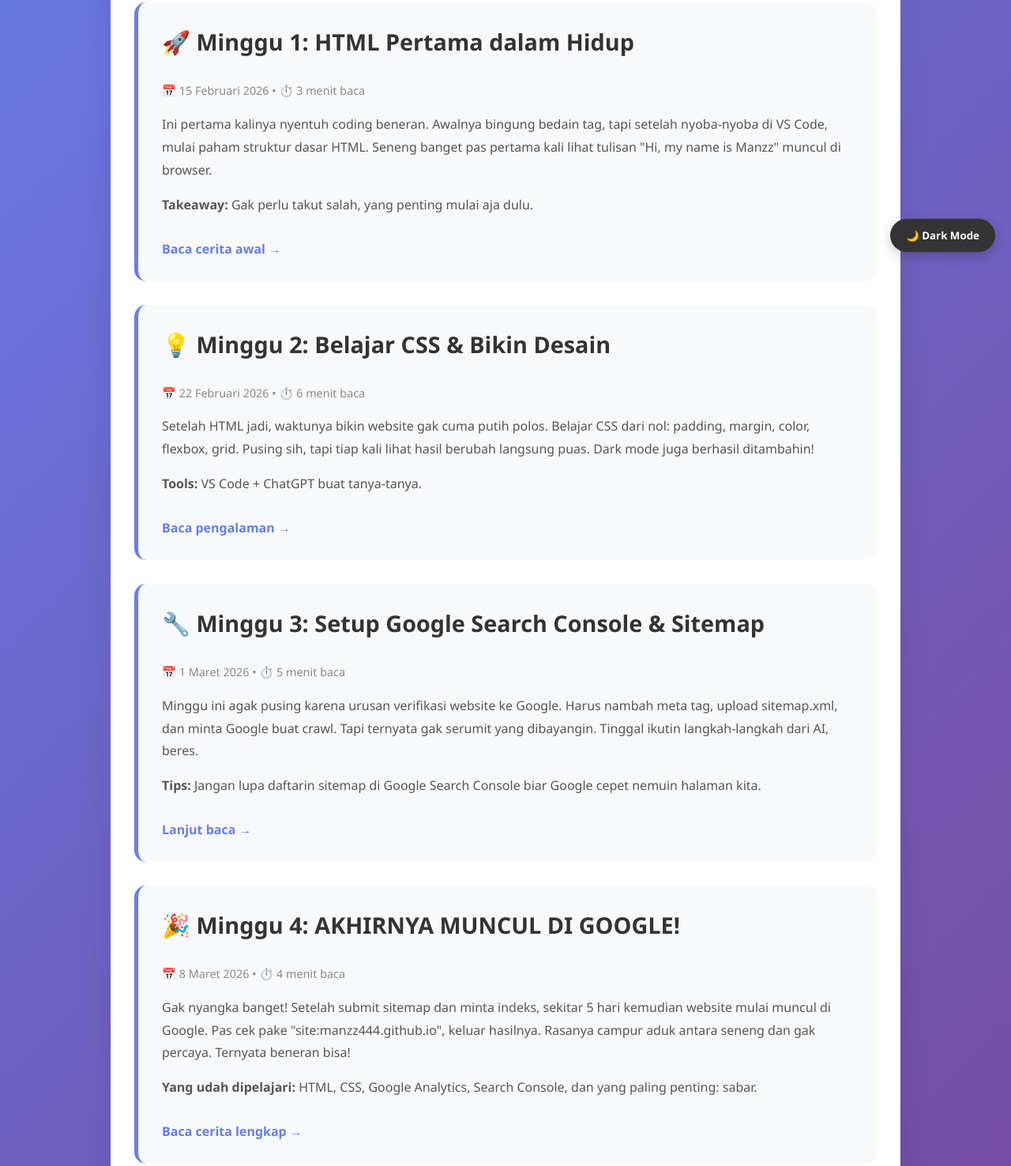
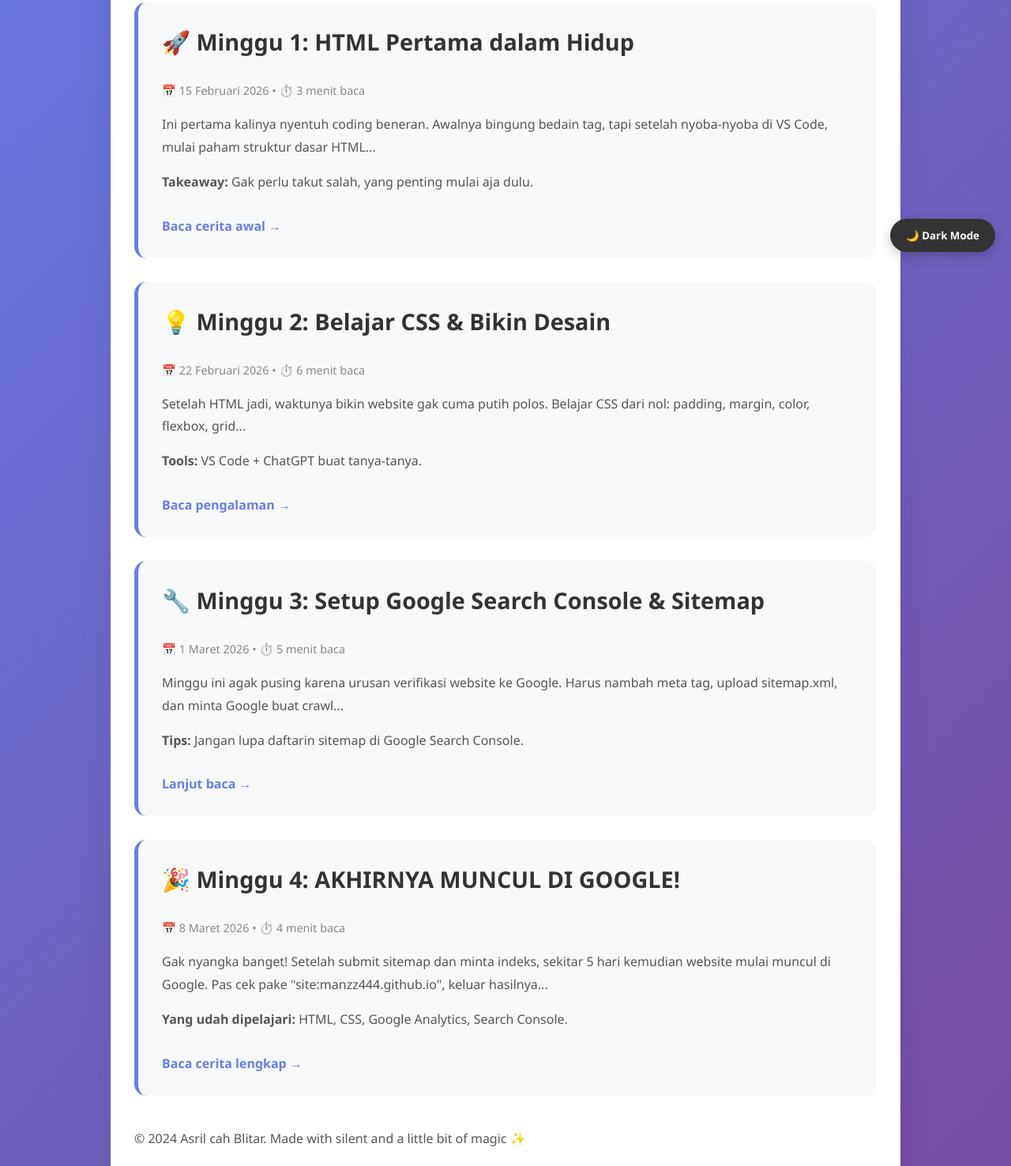
Before and after one commit to manzz444/manzz444.github.io, a plain HTML site: page blog.html in a window 1280 px wide. Shown: the part 461-1937 px from the top of the page at 79% size. Drawn offline with Linux system fonts and the light colour scheme.

Commit message:
Add files via upload

```diff
--- a/blog.html
+++ b/blog.html
@@ -35,40 +35,40 @@
 
             <!-- DAFTAR ARTIKEL -->
     <div class="blog-posts">
-            <!-- ARTIKEL 4: Minggu 1 -->
+        <!-- ARTIKEL 1: Minggu 1 -->
         <article class="blog-card">
             <h2>🚀 Minggu 1: HTML Pertama dalam Hidup</h2>
             <p class="blog-date">📅 15 Februari 2026 • ⏱️ 3 menit baca</p>
-                <p>Ini pertama kalinya nyentuh coding beneran. Awalnya bingung bedain tag, tapi setelah nyoba-nyoba di VS Code, mulai paham struktur dasar HTML. Seneng banget pas pertama kali lihat tulisan "Hi, my name is Manzz" muncul di browser.</p>
+            <p>Ini pertama kalinya nyentuh coding beneran. Awalnya bingung bedain tag, tapi setelah nyoba-nyoba di VS Code, mulai paham struktur dasar HTML...</p>
             <p><strong>Takeaway:</strong> Gak perlu takut salah, yang penting mulai aja dulu.</p>
-                <a href="artikel-4.html" class="read-more">Baca cerita awal →</a>
+            <a href="artikel-1.html" class="read-more">Baca cerita awal →</a>  <!-- BENAR -->
         </article>
 
-            <!-- ARTIKEL 3: Minggu 2 -->
+        <!-- ARTIKEL 2: Minggu 2 -->
         <article class="blog-card">
             <h2>💡 Minggu 2: Belajar CSS & Bikin Desain</h2>
             <p class="blog-date">📅 22 Februari 2026 • ⏱️ 6 menit baca</p>
-                <p>Setelah HTML jadi, waktunya bikin website gak cuma putih polos. Belajar CSS dari nol: padding, margin, color, flexbox, grid. Pusing sih, tapi tiap kali lihat hasil berubah langsung puas. Dark mode juga berhasil ditambahin!</p>
+            <p>Setelah HTML jadi, waktunya bikin website gak cuma putih polos. Belajar CSS dari nol: padding, margin, color, flexbox, grid...</p>
             <p><strong>Tools:</strong> VS Code + ChatGPT buat tanya-tanya.</p>
-                <a href="artikel-3.html" class="read-more">Baca pengalaman →</a>
+            <a href="artikel-2.html" class="read-more">Baca pengalaman →</a>   <!-- BENAR -->
         </article>
 
-            <!-- ARTIKEL 2: Minggu 3 -->
+        <!-- ARTIKEL 3: Minggu 3 -->
         <article class="blog-card">
             <h2>🔧 Minggu 3: Setup Google Search Console & Sitemap</h2>
             <p class="blog-date">📅 1 Maret 2026 • ⏱️ 5 menit baca</p>
-                <p>Minggu ini agak pusing karena urusan verifikasi website ke Google. Harus nambah meta tag, upload sitemap.xml, dan minta Google buat crawl. Tapi ternyata gak serumit yang dibayangin. Tinggal ikutin langkah-langkah dari AI, beres.</p>
-                <p><strong>Tips:</strong> Jangan lupa daftarin sitemap di Google Search Console biar Google cepet nemuin halaman kita.</p>
-                <a href="artikel-2.html" class="read-more">Lanjut baca →</a>
+            <p>Minggu ini agak pusing karena urusan verifikasi website ke Google. Harus nambah meta tag, upload sitemap.xml, dan minta Google buat crawl...</p>
+            <p><strong>Tips:</strong> Jangan lupa daftarin sitemap di Google Search Console.</p>
+            <a href="artikel-3.html" class="read-more">Lanjut baca →</a>       <!-- BENAR -->
         </article>
 
-            <!-- ARTIKEL 1: Minggu 4 -->
+        <!-- ARTIKEL 4: Minggu 4 -->
         <article class="blog-card">
             <h2>🎉 Minggu 4: AKHIRNYA MUNCUL DI GOOGLE!</h2>
             <p class="blog-date">📅 8 Maret 2026 • ⏱️ 4 menit baca</p>
-                <p>Gak nyangka banget! Setelah submit sitemap dan minta indeks, sekitar 5 hari kemudian website mulai muncul di Google. Pas cek pake "site:manzz444.github.io", keluar hasilnya. Rasanya campur aduk antara seneng dan gak percaya. Ternyata beneran bisa!</p>
-                <p><strong>Yang udah dipelajari:</strong> HTML, CSS, Google Analytics, Search Console, dan yang paling penting: sabar.</p>
-                <a href="artikel-1.html" class="read-more">Baca cerita lengkap →</a>
+            <p>Gak nyangka banget! Setelah submit sitemap dan minta indeks, sekitar 5 hari kemudian website mulai muncul di Google. Pas cek pake "site:manzz444.github.io", keluar hasilnya...</p>
+            <p><strong>Yang udah dipelajari:</strong> HTML, CSS, Google Analytics, Search Console.</p>
+            <a href="artikel-4.html" class="read-more">Baca cerita lengkap →</a> <!-- BENAR -->
         </article>
     </div>
 
```
Lines whose indentation alone changed are shown as unchanged.
